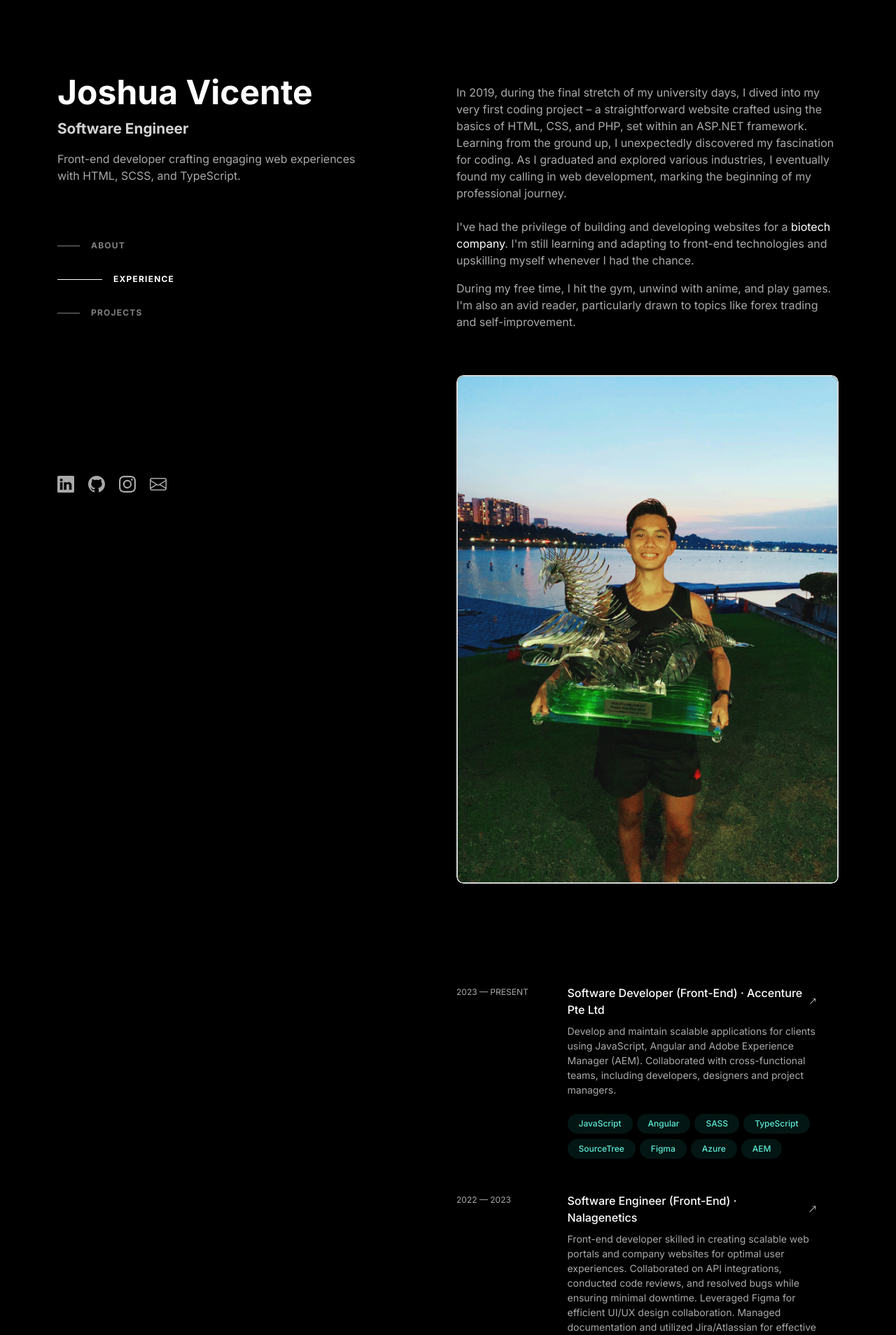
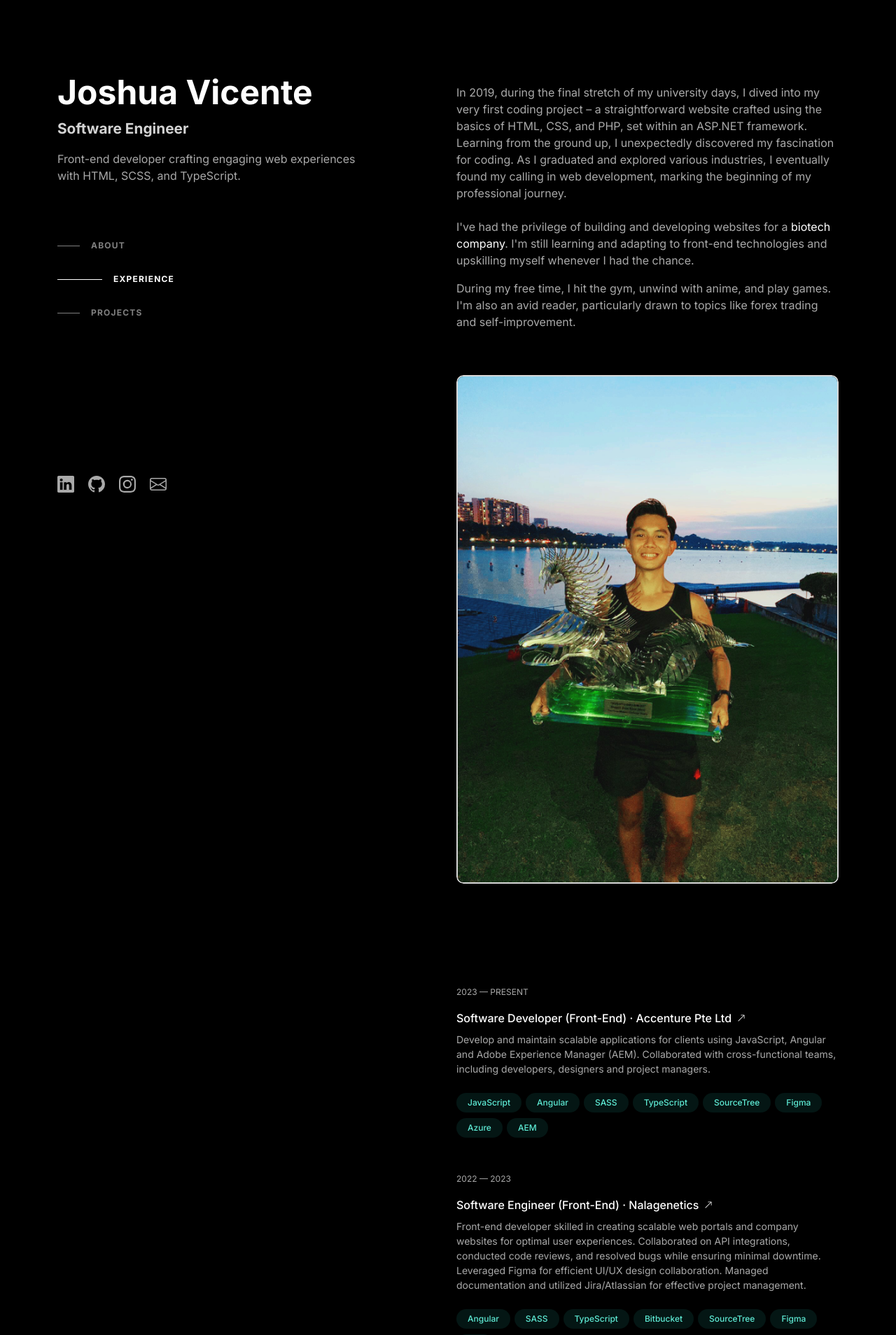
Before and after one commit to joshuavicente/ejrvt-angular, an Angular app: page / in a window 1280 px wide. Shown: the top 1908 px of the page at 70% size. Built offline with nearby package versions, Linux system fonts and the light colour scheme.

Commit message:
fix: Fixed section clipping for projects section

```diff
--- a/src/app/pages/home/home.component.scss
+++ b/src/app/pages/home/home.component.scss
@@ -236,10 +236,6 @@ nav, ul {
   }
 }
 
-.projects-section {
-  height: 70vh;
-}
-
 .coming-soon {
   line-height: 1.25;
   font-weight: 600;
@@ -316,6 +312,12 @@ footer {
 
   .projects-section {
     height: auto !important;
+  }
+}
+
+@media (min-width: 576px) {
+  .col-sm-8 {
+    width: auto;
   }
 }
 
```
Also changed, not shown: src/app/pages/home/home.component.html (+11 -2 lines).
